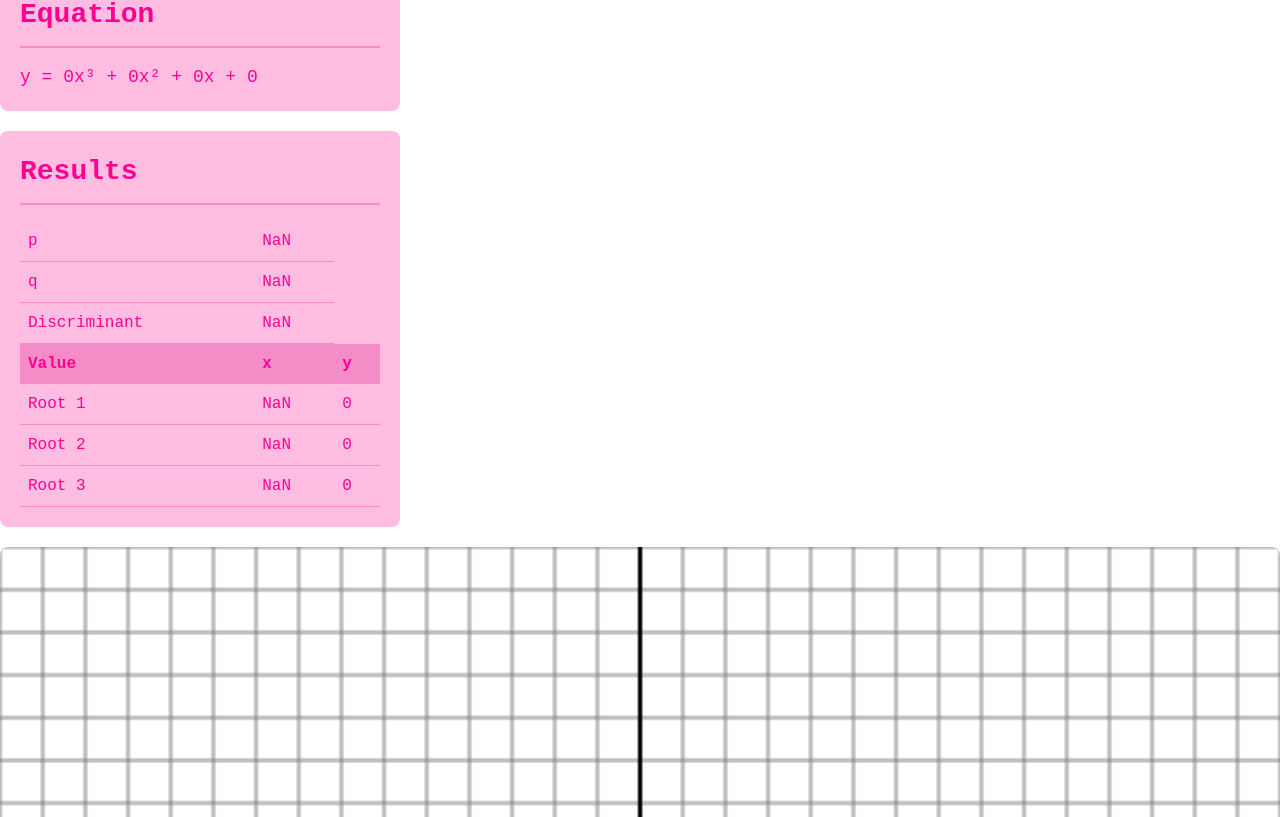
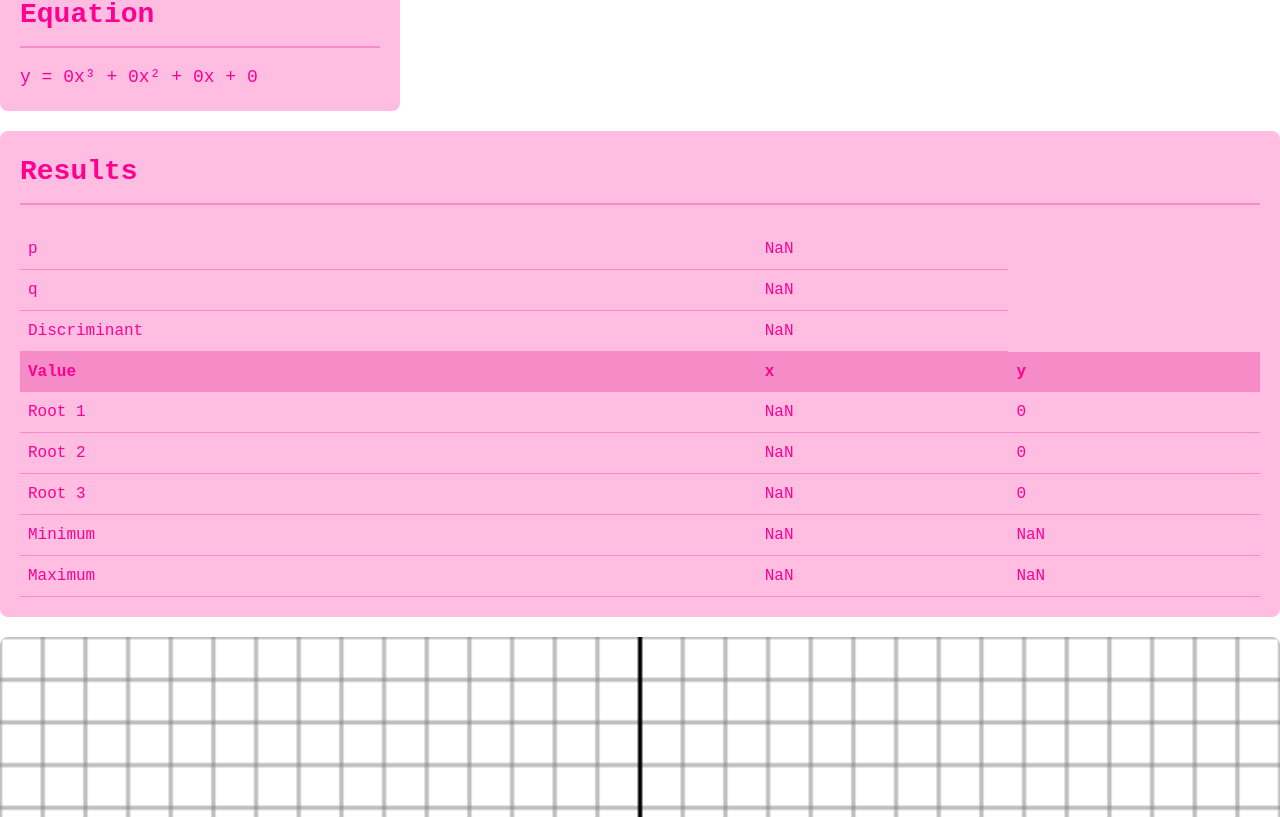
Before and after one commit to sweetbambie/CubicSolverReact, a React (Vite) app: page / in a window 1280 px wide. Shown: the part 498-1315 px from the top of the page. Built offline with nearby package versions, Linux system fonts and the light colour scheme.

Commit message:
all done

```diff
--- a/src/component/CubicHistory.tsx
+++ b/src/component/CubicHistory.tsx
@@ -12,24 +12,10 @@ interface CubicHistoryProps {
 
 export const CubicHistory = ({ history, onSelect }: CubicHistoryProps) => {
   return (
-    <div style={{
-      width: "400px",
-      padding: "20px",
-      background: "rgb(255, 189, 226)",
-      borderRadius: "8px",
-      fontFamily: "'Courier New', Courier, monospace",
-    }}>
-      <h1 style={{
-        color: "rgb(255, 0, 144)",
-        marginBottom: "16px",
-        fontSize: "28px",
-        fontWeight: "bold",
-        borderBottom: "2px solid rgb(245, 140, 199)",
-        paddingBottom: "10px",
-      }}>
+    <div style={{ width: "400px", padding: "20px", background: "rgb(255, 189, 226)", borderRadius: "8px", fontFamily: "'Courier New', Courier, monospace",}}>
+      <h1 style={{ color: "rgb(255, 0, 144)", marginBottom: "16px", fontSize: "28px",fontWeight: "bold", borderBottom: "2px solid rgb(245, 140, 199)", paddingBottom: "10px",}}>
         History
       </h1>
-
       {history.length === 0 ? (
         <p style={{ color: "rgb(255, 0, 144)" }}>No saved equations yet.</p>
       ) : (
--- a/src/component/CubicTable.tsx
+++ b/src/component/CubicTable.tsx
@@ -32,9 +32,15 @@ export const CubicTable = ({ a, b, c, d }: CubicEquationProps) => {
     x3 = -r1 - shift;
   }
 
+  const minX = ((-b - Math.sqrt(b**2 - 3*a*c)) / (3*a))
+  const maxX = ((-b + Math.sqrt(b**2 - 3*a*c)) / (3*a))
+  const minY = (a*(minX**3) + b*(minX**2) + c*minX + d)
+  const maxY = (a*(maxX**3) + b*(maxX**2) + c*maxX + d)
+
   return (
     <div style={{
-      width: "400px",
+      display: "flex",
+      flexDirection: "column",
       padding: "20px",
       background: "rgb(255, 189, 226)",
       borderRadius: "8px",
@@ -42,15 +48,15 @@ export const CubicTable = ({ a, b, c, d }: CubicEquationProps) => {
     }}>
     <h1 style={{
       color: "rgb(255, 0, 144)",
-        marginBottom: "16px",
-        fontSize: "28px",
-        fontWeight: "bold",
-        borderBottom: "2px solid rgb(245, 140, 199)",
-        paddingBottom: "10px",
+      marginBottom: "16px",
+      fontSize: "28px",
+      fontWeight: "bold",
+      borderBottom: "2px solid rgb(245, 140, 199)",
+      paddingBottom: "10px",
       }}>
         Results
       </h1>
-      <table style={{ width: "100%", borderCollapse: "collapse", marginTop: "8px" }}>
+        <table style={{ borderCollapse: "collapse", marginTop: "8px" }}>
         <tbody>
           <tr>
             <td style={{ padding: "8px", borderBottom: "1px solid rgb(245, 140, 199)", color: "rgb(255, 0, 144)" }}>p</td>
@@ -71,18 +77,28 @@ export const CubicTable = ({ a, b, c, d }: CubicEquationProps) => {
           </tr>
           <tr>
             <td style={{ padding: "8px", borderBottom: "1px solid rgb(245, 140, 199)", color: "rgb(255, 0, 144)" }}>Root 1</td>
-            <td style={{ padding: "8px", borderBottom: "1px solid rgb(245, 140, 199)", color: "rgb(255, 0, 144)" }}>{x1}</td>
+            <td style={{ padding: "8px", borderBottom: "1px solid rgb(245, 140, 199)", color: "rgb(255, 0, 144)" }}>{x1.toFixed(2)}</td>
             <td style={{ padding: "8px", borderBottom: "1px solid rgb(245, 140, 199)", color: "rgb(255, 0, 144)" }}>0</td>
           </tr>
           <tr>
             <td style={{ padding: "8px", borderBottom: "1px solid rgb(245, 140, 199)", color: "rgb(255, 0, 144)" }}>Root 2</td>
-            <td style={{ padding: "8px", borderBottom: "1px solid rgb(245, 140, 199)", color: "rgb(255, 0, 144)" }}>{x2}</td>
+            <td style={{ padding: "8px", borderBottom: "1px solid rgb(245, 140, 199)", color: "rgb(255, 0, 144)" }}>{typeof x2 === "number" ? x2.toFixed(2) : x2}</td>
             <td style={{ padding: "8px", borderBottom: "1px solid rgb(245, 140, 199)", color: "rgb(255, 0, 144)" }}>0</td>
           </tr>
           <tr>
             <td style={{ padding: "8px", borderBottom: "1px solid rgb(245, 140, 199)", color: "rgb(255, 0, 144)" }}>Root 3</td>
-            <td style={{ padding: "8px", borderBottom: "1px solid rgb(245, 140, 199)", color: "rgb(255, 0, 144)" }}>{x3}</td>
+            <td style={{ padding: "8px", borderBottom: "1px solid rgb(245, 140, 199)", color: "rgb(255, 0, 144)" }}>{typeof x3 === "number" ? x3.toFixed(2) : x2}</td>
             <td style={{ padding: "8px", borderBottom: "1px solid rgb(245, 140, 199)", color: "rgb(255, 0, 144)" }}>0</td>
+          </tr>
+          <tr>
+            <td style={{ padding: "8px", borderBottom: "1px solid rgb(245, 140, 199)", color: "rgb(255, 0, 144)" }}>Minimum</td>
+            <td style={{ padding: "8px", borderBottom: "1px solid rgb(245, 140, 199)", color: "rgb(255, 0, 144)" }}>{minX.toFixed(2)}</td>
+            <td style={{ padding: "8px", borderBottom: "1px solid rgb(245, 140, 199)", color: "rgb(255, 0, 144)" }}>{minY.toFixed(2)}</td>
+          </tr>
+          <tr>
+            <td style={{ padding: "8px", borderBottom: "1px solid rgb(245, 140, 199)", color: "rgb(255, 0, 144)" }}>Maximum</td>
+            <td style={{ padding: "8px", borderBottom: "1px solid rgb(245, 140, 199)", color: "rgb(255, 0, 144)" }}>{maxX.toFixed(2)}</td>
+            <td style={{ padding: "8px", borderBottom: "1px solid rgb(245, 140, 199)", color: "rgb(255, 0, 144)" }}>{maxY.toFixed(2)}</td>
           </tr>
         </tbody>
       </table>
```
